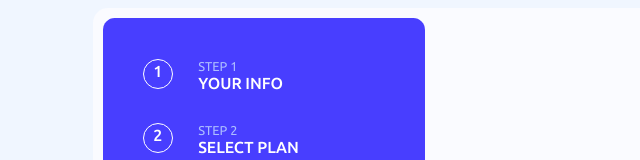
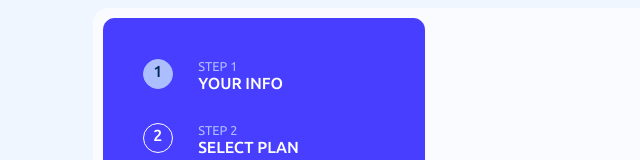
Before and after one commit to rodrfct/multi-step-form, a Vue app: page / in a window 1280 px wide. Shown: the top 160 px of the page, without its empty margins (0-640 px from the left). Built offline with nearby package versions, Linux system fonts and the light colour scheme.

Commit message:
Add initial step selection
`step` is now a global variable that gets passed as a prop
to the sidebar and form, this way they can render steps depending on that
and emit events to change the step value

```diff
--- a/src/App.vue
+++ b/src/App.vue
@@ -1,13 +1,17 @@
 <script setup lang="ts">
+import { ref } from 'vue';
 import Sidebar from './components/Sidebar.vue'
 import Form from './components/Form.vue'
+
+const step =ref<number>(1)
+
 </script>
 
 <template>
 <div class="wrapper">
-  <Sidebar />
+  <Sidebar :step="step" />
 
-  <Form />
+  <Form :step="step" />
 </div>
 </template>
 
--- a/src/components/Form.vue
+++ b/src/components/Form.vue
@@ -1,3 +1,12 @@
-<script setup lang="ts"></script>
+<script setup lang="ts">
+
+const props = defineProps({
+    step: {
+        type: Number,
+        required: true
+    }
+})
+
+</script>
 
 <template></template>
--- a/src/components/Sidebar.vue
+++ b/src/components/Sidebar.vue
@@ -1,9 +1,14 @@
 <script setup lang="ts">
-import { computed, ref } from 'vue';
+import { computed } from 'vue';
 import bgDesktop from '../assets/backgrounds/bg-sidebar-desktop.svg'
 import bgMobile from '../assets/backgrounds/bg-sidebar-mobile.svg'
 
-const step = ref(1)
+const props = defineProps({
+    step: {
+        type: Number,
+        required: true
+    }
+})
 
 const bgImage = computed(() => {
     if (window.innerWidth > 420) {
@@ -18,7 +23,7 @@ const bgImage = computed(() => {
 <template>
     <div class="sidebar" :style="{backgroundImage: `url(${bgImage})`}">
         <ol>
-            <li>
+            <li :class="{ active: props.step == 1}">
                 <div class="number"><p>1</p></div>
 
                 <div class="text">
@@ -26,7 +31,7 @@ const bgImage = computed(() => {
                     <p>Your info</p>
                 </div>
             </li>
-            <li>
+            <li :class="{ active: props.step == 2}">
                 <div class="number"><p>2</p></div>
 
                 <div class="text">
@@ -34,7 +39,7 @@ const bgImage = computed(() => {
                     <p>Select plan</p>
                 </div>
             </li>
-            <li>
+            <li :class="{ active: props.step == 3}">
                 <div class="number"><p>3</p></div>
 
                 <div class="text">
@@ -42,7 +47,7 @@ const bgImage = computed(() => {
                     <p>Add-ons</p>
                 </div>
             </li>
-            <li>
+            <li :class="{ active: props.step == 4}">
                 <div class="number"><p>4</p></div>
 
                 <div class="text">
@@ -118,4 +123,10 @@ const bgImage = computed(() => {
     vertical-align: middle;
     font-weight: 500;
 }
+
+.active .number {
+    background-color: var(--Pastel-blue);
+    color: var(--Marine-blue);
+    border-color: var(--Pastel-blue);
+}
 </style>
```
